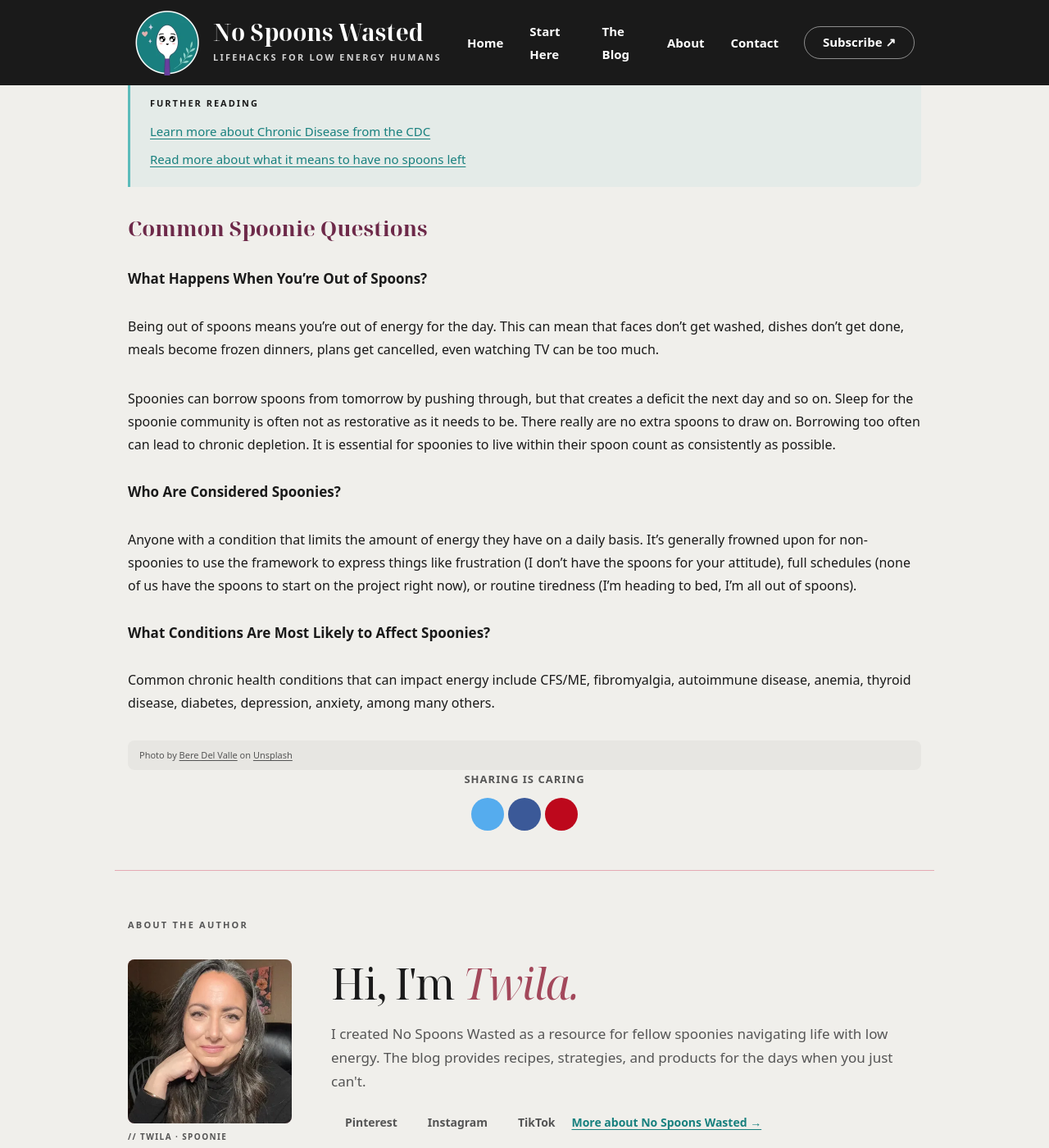
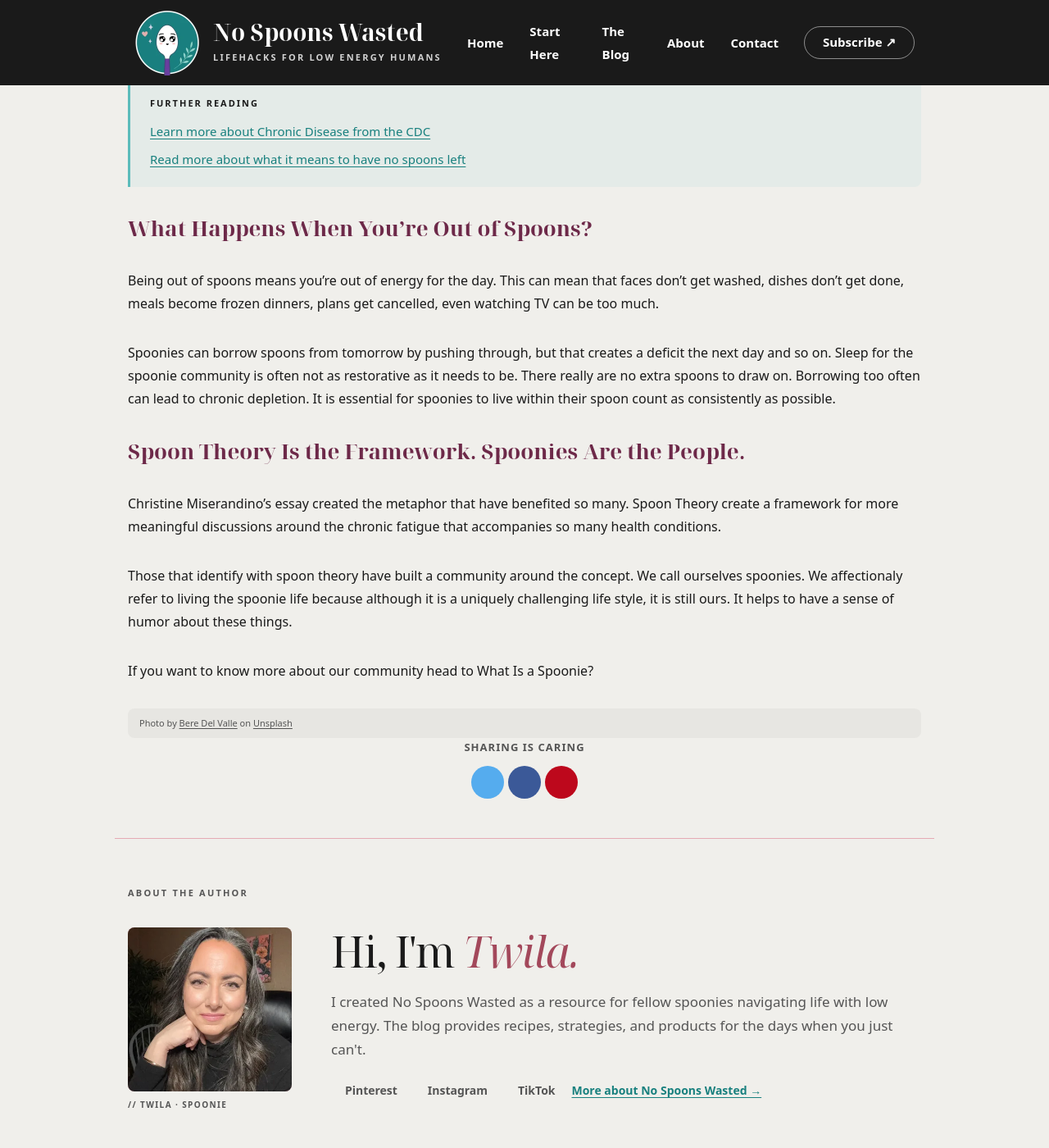
Before and after one commit to camp5456/nospoonswasted, a Jekyll site: the page built from _pages/what-is-spoon-theory.md, in a window 1280 px wide and 1400 px high, scrolled down 2109 px. Shown: the whole window at 82% size. Built offline with Jekyll 4.4.1, drawn with Linux system fonts in a browser that asks for light colours; comment, search, counter and statistics services are not loaded; some of the changed text lies outside the part shown.

Commit message:
uploading who is a spoonie page

```diff
--- a/_pages/what-is-spoon-theory.md
+++ b/_pages/what-is-spoon-theory.md
@@ -4,7 +4,7 @@
 description: "Spoon theory is a framework that uses spoons as units of energy for managing daily life as a chronically ill person. Chronically ill people start their day with limited spoons. Each daily activity costs spoons and when all the spoons are gone, a person has no more energy for basic living."
 date: 2026-05-16
 author: Twila
-image: /images/what-is-spoon-theory.webp
+image: /images/who-is-a-spoonie.webp
 image_alt: "a wooden spoon on a blue surface"
 tags: []
 faq:
@@ -29,11 +29,11 @@
 
 ## Where Did Spoon Theory Come From?
 
-Spoon Theory was created by Christine Miserandino, a blogger living with Lupus, while visiting with a friend in a diner. Curious about Christine's experiences, her friend asked her what it felt like to live with her illness. She wasn't asking what Lupus was or what Christine's symptoms were. She was asking what her lived experience with a chronic illness was like.
+Spoon Theory was created by [Christine Miserandino](https://web.archive.org/web/20231001120000/https://butyoudontlooksick.com/articles/written-by-christine/the-spoon-theory/), a blogger living with Lupus, while visiting with a friend in a diner. Curious about Christine's experiences, her friend asked her what it felt like to live with her illness. She wasn't asking what Lupus was or what Christine's symptoms were. She was asking what her lived experience with a chronic illness was like.
 
 Christine grabbed all the spoons she could find to represent her limited daily energy. She went on to describe how each activity cost spoons, forcing her to decide where to spend them. Does she take a shower or make a meal? People with unlimited spoons don't have to decide between basic daily activities, but for a spoonie, once your spoons are spent, you don't get any more.
 
-> - [Read Christine Miserandino's original Spoon Theory essay](https://web.archive.org/web/https://butyoudontlooksick.com/articles/written-by-christine/the-spoon-theory/)
+> - [Read Christine Miserandino's original Spoon Theory essay](https://web.archive.org/web/20231001120000/https://butyoudontlooksick.com/articles/written-by-christine/the-spoon-theory/)
 > - [Watch a video of Christine reading her original blog on Spoon Theory](https://www.youtube.com/watch?v=jn5IBsm49Rk)
 > - [Watch an animated video illustrating what Spoon Theory is](https://www.youtube.com/watch?v=GDio-hS-M54&t=2s)
 {: .callout-resources}
@@ -54,21 +54,20 @@
 > - [Read more about what it means to have no spoons left](/what-it-means-to-have-no-spoons-left)
 {: .callout-resources}
 
-## Common Spoonie Questions
-
-### What Happens When You're Out of Spoons?
+## What Happens When You're Out of Spoons?
 
 Being out of spoons means you're out of energy for the day. This can mean that faces don't get washed, dishes don't get done, meals become frozen dinners, plans get cancelled, even watching TV can be too much.
 
 Spoonies can borrow spoons from tomorrow by pushing through, but that creates a deficit the next day and so on. Sleep for the spoonie community is often not as restorative as it needs to be. There really are no extra spoons to draw on. Borrowing too often can lead to chronic depletion. It is essential for spoonies to live within their spoon count as consistently as possible.
 
-### Who Are Considered Spoonies?
+## Spoon Theory Is the Framework. Spoonies Are the People.
 
-Anyone with a condition that limits the amount of energy they have on a daily basis. It's generally frowned upon for non-spoonies to use the framework to express things like frustration (I don't have the spoons for your attitude), full schedules (none of us have the spoons to start on the project right now), or routine tiredness (I'm heading to bed, I'm all out of spoons).
+Christine Miserandino's essay created the metaphor that have benefited so many. Spoon Theory create a framework for more meaningful discussions around the chronic fatigue that accompanies so many health conditions.
 
-### What Conditions Are Most Likely to Affect Spoonies?
+Those that identify with spoon theory have built a community around the concept. We call ourselves spoonies. We affectionaly refer to living the spoonie life because although it is a uniquely challenging life style, it is still ours. It helps to have a sense of humor about these things.
 
-Common chronic health conditions that can impact energy include CFS/ME, fibromyalgia, autoimmune disease, anemia, thyroid disease, diabetes, depression, anxiety, among many others.
+ If you want to know more about our community head to What Is a Spoonie?
+
 
 > Photo by <a href="https://unsplash.com/@beredelvallephoto?utm_source=unsplash&utm_medium=referral&utm_content=creditCopyText">Bere Del Valle</a> on <a href="https://unsplash.com/photos/a-spoon-with-a-wooden-handle-on-a-blue-surface-N65qGwArfp8?utm_source=unsplash&utm_medium=referral&utm_content=creditCopyText">Unsplash</a>
 {: .photo-credit}
```
Also changed, not shown: _pages/who-is-a-spoonie.md (added, +89 -0 lines), images/who-is-a-spoonie.webp (added), 3 other files.
